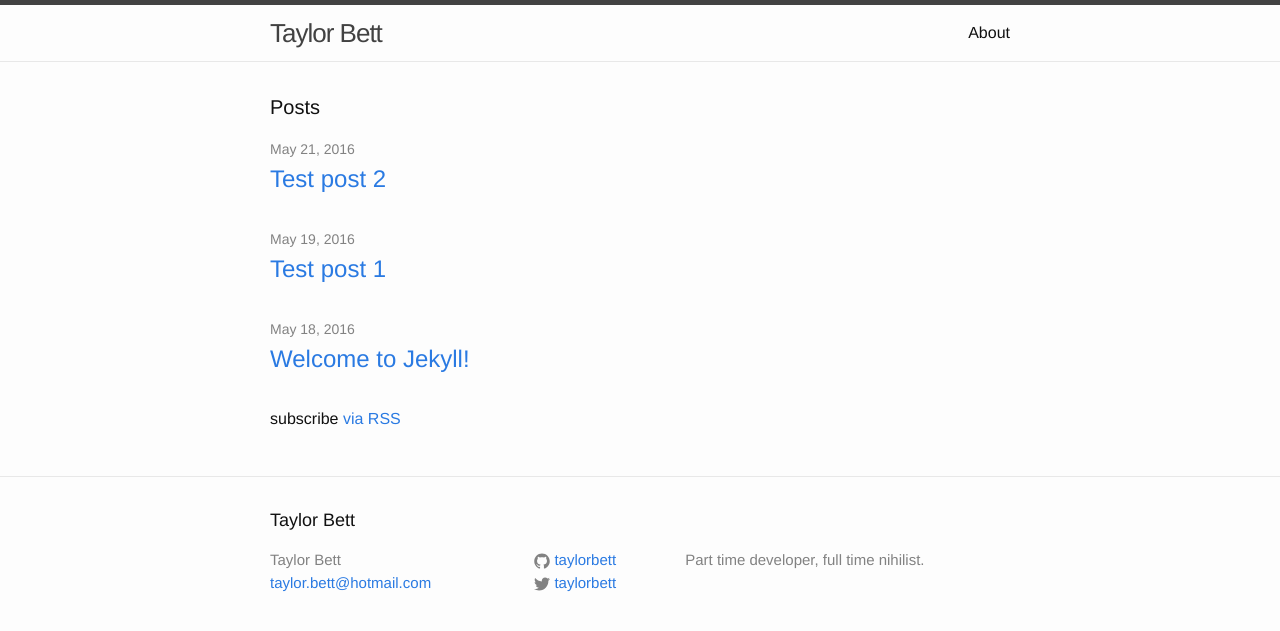
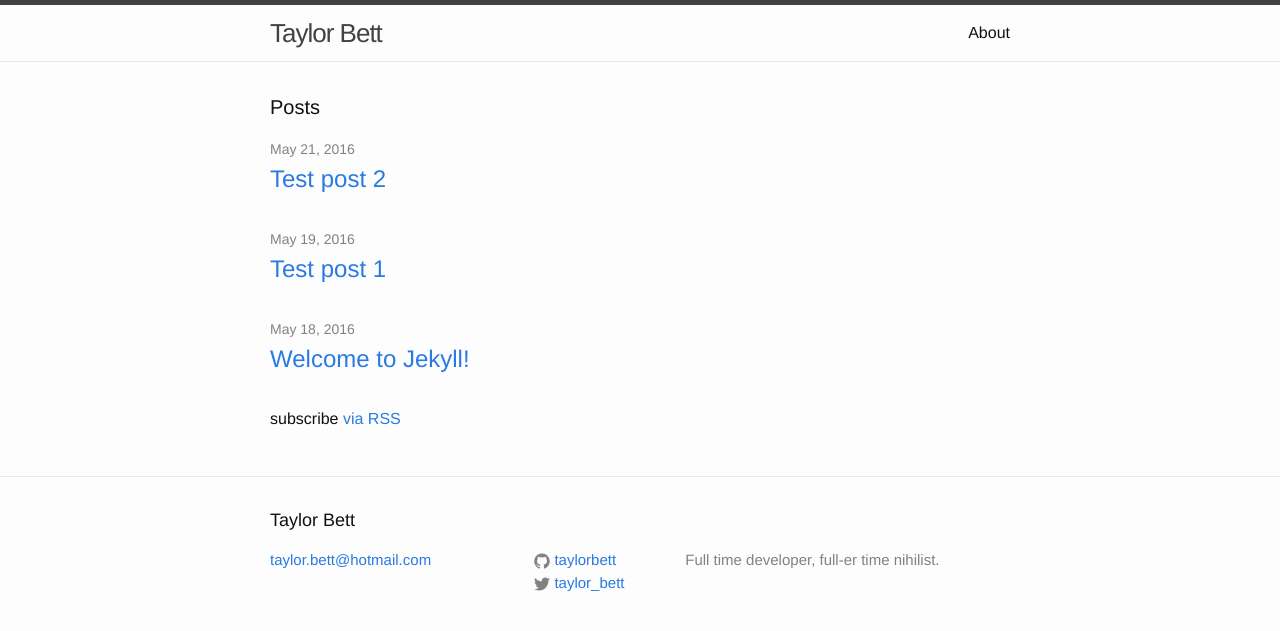
Before and after one commit to TaylorBett/taylorbett.github.io, a Jekyll site: the page built from index.html, in a window 1280 px wide. Shown: the top 631 px of the page. Built offline with Jekyll 4.4.1, drawn with Linux system fonts in a browser that asks for light colours.

Commit message:
More updates to footer and config

```diff
--- a/_config.yml
+++ b/_config.yml
@@ -9,10 +9,10 @@
 title: Taylor Bett
 email: taylor.bett@hotmail.com
 description: > # this means to ignore newlines until "baseurl:"
-  Part time developer, full time nihilist.
+  Full time developer, full-er time nihilist.
 baseurl: "" # the subpath of your site, e.g. /blog
 url: "http://taylorbett.github.io" # the base hostname & protocol for your site
-twitter_username: taylorbett
+twitter_username: taylor_bett
 github_username:  taylorbett
 
 # Build settings
--- a/_includes/footer.html
+++ b/_includes/footer.html
@@ -7,7 +7,6 @@
     <div class="footer-col-wrapper">
       <div class="footer-col footer-col-1">
         <ul class="contact-list">
-          <li>{{ site.title }}</li>
           <li><a href="mailto:{{ site.email }}">{{ site.email }}</a></li>
         </ul>
       </div>
```
